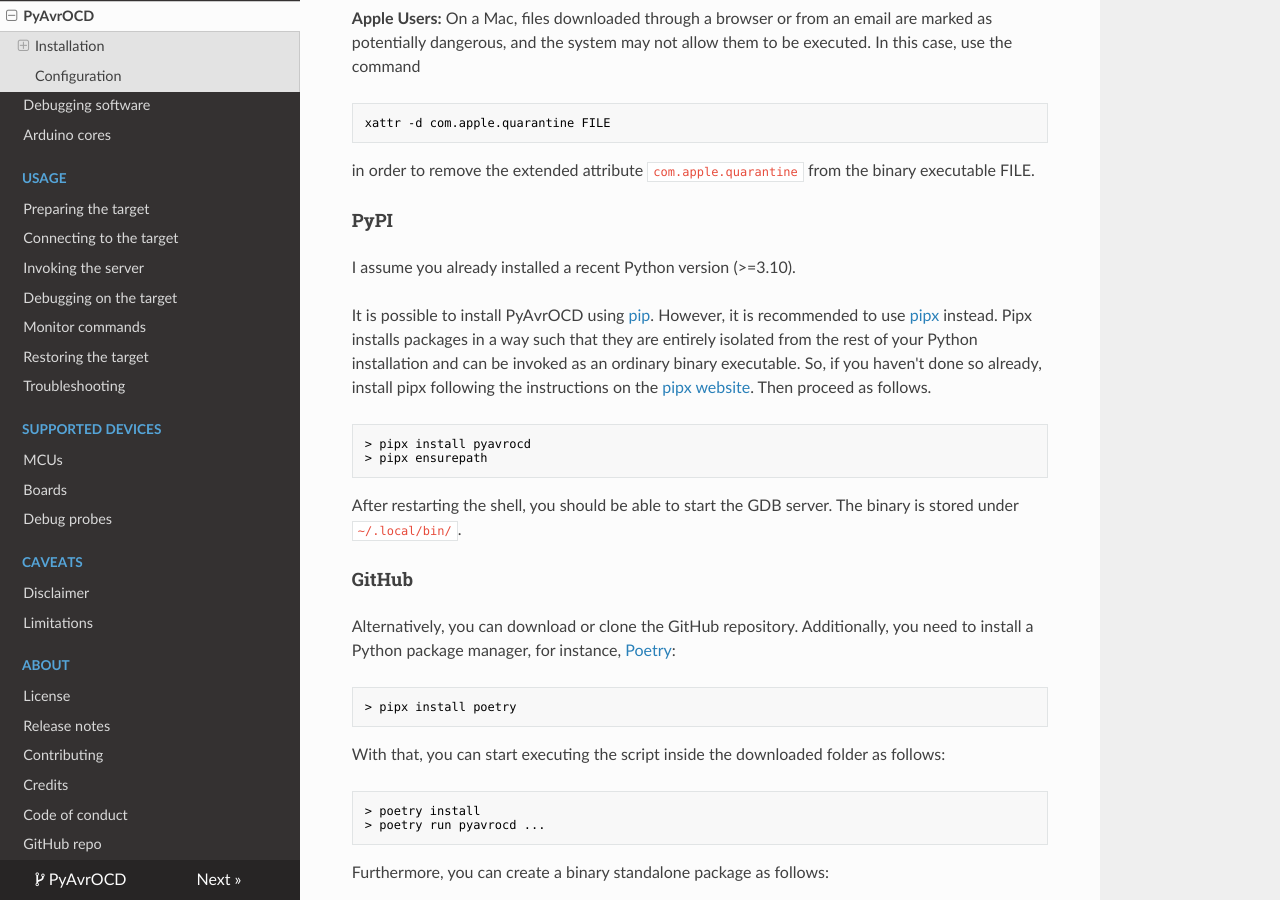
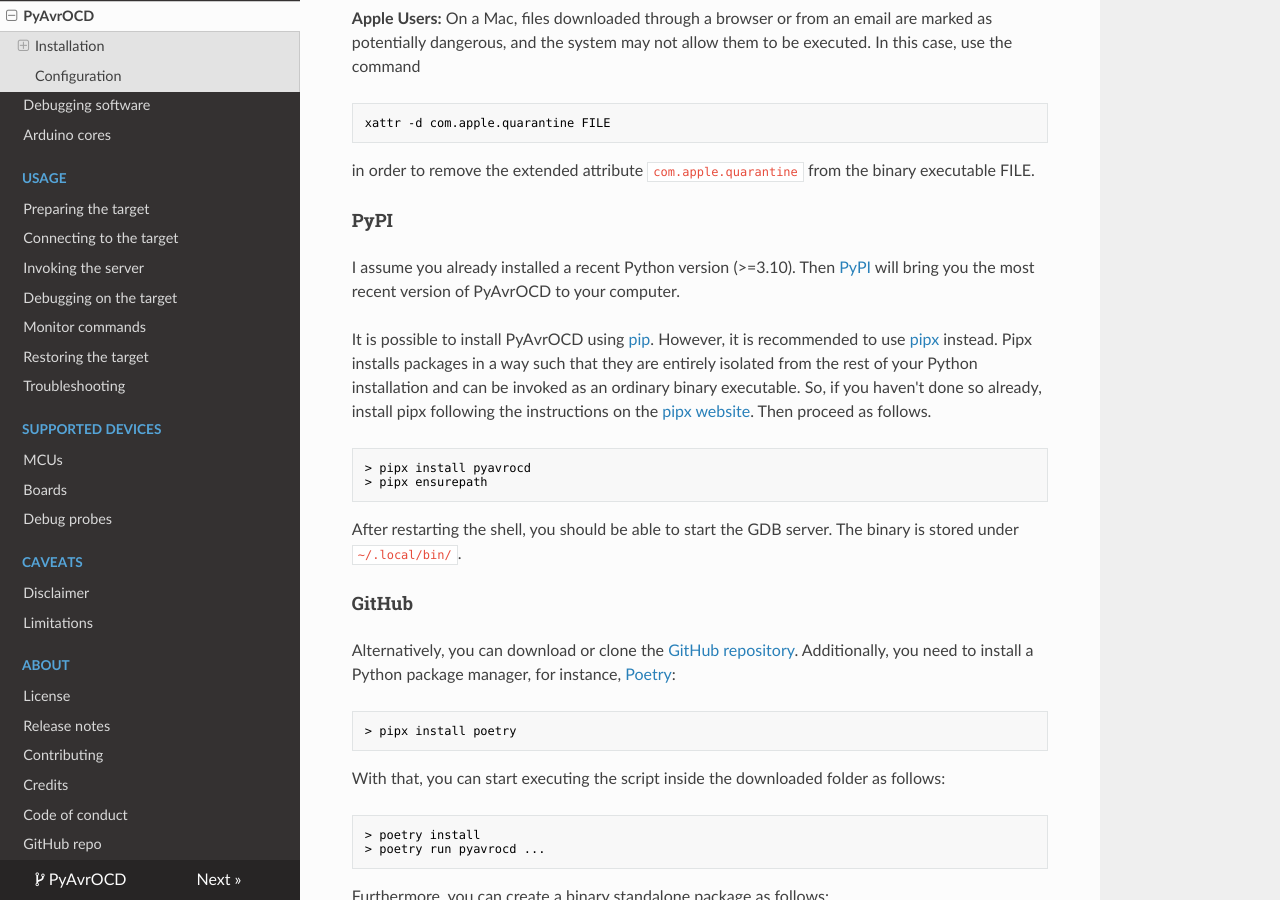
Before and after one commit to garyPenhook/PyAvrOCD, an MkDocs documentation site: the page built from docs/install-link.md, in a window 1280 px wide and 900 px high, scrolled down 1136 px. Built offline with MkDocs 1.6.1, drawn with Linux system fonts in a browser that asks for light colours; nearby versions of some CDN libraries.

Commit message:
docs installation

````diff
--- a/INSTALL.md
+++ b/INSTALL.md
@@ -22,8 +22,6 @@
 
 Since the binaries were generated on very recent versions of the respective operating systems (Windows 11, macOS 15.4, Ubuntu 24.04), it can happen that the binary is not compatible with your operating system. In this case, use one of the methods below.
 
-
-
 **Apple Users:** On a Mac, files downloaded through a browser or from an email are marked as potentially dangerous, and the system may not allow them to be executed.  In this case, use the command
 
 ```bash
@@ -34,7 +32,7 @@
 
 ## PyPI
 
-I assume you already installed a recent Python version (>=3.10).
+I assume you already installed a recent Python version (>=3.10). Then [PyPI](https://pypi.org/project/pyavrocd/) will bring you the most recent version of PyAvrOCD to your computer.
 
 It is possible to install PyAvrOCD using [pip](https://packaging.python.org/en/latest/tutorials/installing-packages/). However, it is recommended to use [pipx](https://pipx.pypa.io/) instead. Pipx installs packages in a way such that they are entirely isolated from the rest of your Python installation and can be invoked as an ordinary binary executable. So, if you haven't done so already, install pipx following the instructions on the [pipx website](https://pipx.pypa.io/stable/installation/). Then proceed as follows.
 
@@ -47,7 +45,7 @@
 
 ## GitHub
 
-Alternatively, you can download or clone the GitHub repository. Additionally, you need to install a Python package manager, for instance, [Poetry](https://python-poetry.org):
+Alternatively, you can download or clone the [GitHub repository](https://github.com/felias-fogg/PyAvrOCD). Additionally, you need to install a Python package manager, for instance, [Poetry](https://python-poetry.org):
 
 ```bash
 > pipx install poetry
````
